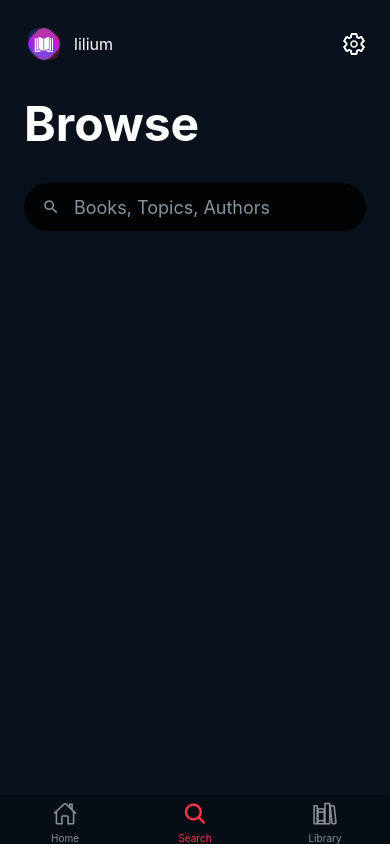
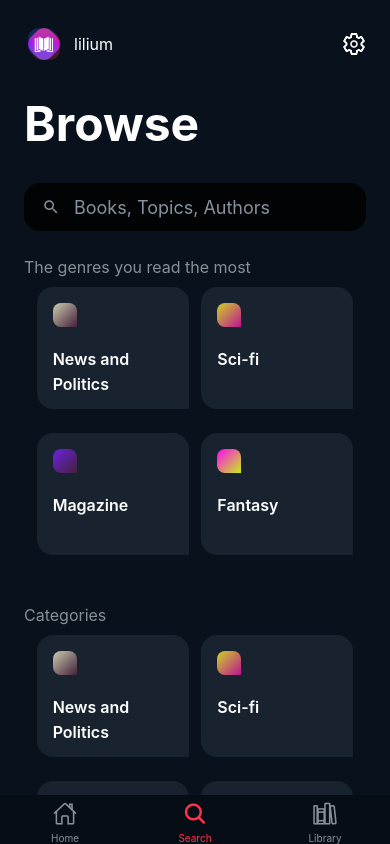
Before and after one commit to Ouzx/Lillium, a React Native app: screen / in a window 390 px wide. Built offline with nearby package versions, Linux system fonts and the light colour scheme.

Commit message:
Browse screen created

```diff
--- a/package.json
+++ b/package.json
@@ -14,6 +14,7 @@
     "@react-navigation/native-stack": "^6.2.5",
     "expo": "^43.0.0",
     "expo-cli": "^4.13.0",
+    "expo-linear-gradient": "~10.0.3",
     "expo-status-bar": "~1.1.0",
     "global": "^4.4.0",
     "react": "17.0.1",
--- /dev/null
+++ b/src/Demo/Genres.ts
@@ -0,0 +1,76 @@
+const Genres = [
+  {
+    title: "The genres you read the most",
+    key: "genres",
+    data: [
+      {
+        key: "x1",
+        name: "News and Politics",
+        colors: ["#CCCDAE", "#44203B"],
+      },
+      {
+        key: "11x",
+        name: "Sci-fi",
+        colors: ["#CDD424", "#BD1493"],
+      },
+      {
+        key: "12x",
+        name: "Magazine",
+        colors: ["#6C22E3", "#44203B"],
+      },
+      {
+        key: "13x",
+        name: "Fantasy",
+        colors: ["#FF07F5", "#C5F114"],
+      },
+    ],
+  },
+  {
+    title: "Categories",
+    key: "categories",
+    data: [
+      {
+        key: "1y",
+        name: "News and Politics",
+        colors: ["#CCCDAE", "#44203B"],
+      },
+      {
+        key: "1gy",
+        name: "Sci-fi",
+        colors: ["#CDD424", "#BD1493"],
+      },
+      {
+        key: "1yvvf",
+        name: "Magazine",
+        colors: ["#6C22E3", "#44203B"],
+      },
+      {
+        key: "1yevxc",
+        name: "Fantasy",
+        colors: ["#FF07F5", "#C5F114"],
+      },
+      {
+        key: "1yvvcxxd",
+        name: "News and Politics1",
+        colors: ["#CCCDAE", "#44203B"],
+      },
+      {
+        key: "1vxcvxcvxcvyc",
+        name: "Sci-fi1",
+        colors: ["#CDD424", "#BD1493"],
+      },
+      {
+        key: "1bvxcvxcbnnvby",
+        name: "Magazine1",
+        colors: ["#6C22E3", "#44203B"],
+      },
+      {
+        key: "1ayghjghjy",
+        name: "Fantasy",
+        colors: ["#FF07F5", "#C5F114"],
+      },
+    ],
+  },
+];
+
+export { Genres };
--- a/src/Demo/index.ts
+++ b/src/Demo/index.ts
@@ -1,4 +1,5 @@
 import { BG, DATA } from "./slides";
 import { BOOKS, DETAIL } from "./BookList";
+import { Genres } from "./Genres";
 
-export { BG, DATA, BOOKS, DETAIL };
+export { BG, DATA, BOOKS, DETAIL, Genres };
--- /dev/null
+++ b/src/Main/Genre.tsx
@@ -0,0 +1,60 @@
+import React from "react";
+import { StyleSheet, Text, TouchableOpacity, ViewStyle } from "react-native";
+import { LinearGradient } from "expo-linear-gradient";
+
+import { Colors, Numbers } from "../utils";
+
+interface Props {
+  id: string;
+  name: string;
+  colors: string[];
+  onPress?: () => void;
+  containerStyle?: ViewStyle | ViewStyle[];
+}
+
+const Genre = (props: Props) => {
+  return (
+    <TouchableOpacity
+      key={props.id}
+      style={[styles.square, props.containerStyle]}
+      onPress={props.onPress}
+    >
+      <LinearGradient
+        style={styles.innerSquare}
+        start={{ x: 0.1, y: 0.1 }}
+        end={{ x: 1.0, y: 1.0 }}
+        colors={props.colors}
+      />
+      <Text style={styles.text}>{props.name}</Text>
+    </TouchableOpacity>
+  );
+};
+
+export default Genre;
+
+const styles = StyleSheet.create({
+  innerSquare: {
+    width: 24,
+    height: 24,
+    backgroundColor: "#fff",
+    borderBottomLeftRadius: 8,
+    borderTopLeftRadius: 8,
+    borderTopRightRadius: 8,
+  },
+  text: {
+    paddingTop: 20,
+    fontSize: 16,
+    width: 120,
+    color: Colors.active,
+    lineHeight: 25,
+    fontWeight: "600",
+  },
+  square: {
+    borderBottomLeftRadius: Numbers.radius.S,
+    borderTopLeftRadius: Numbers.radius.S,
+    borderTopRightRadius: Numbers.radius.S,
+    backgroundColor: Colors.secondaryBG,
+    height: 122,
+    padding: 16,
+  },
+});
--- /dev/null
+++ b/src/Main/GenreList.tsx
@@ -0,0 +1,53 @@
+import React from "react";
+import { StyleSheet, Text, View, ViewStyle } from "react-native";
+
+import Genre from "./Genre";
+import { Styles, Numbers } from "../utils";
+
+interface Props {
+  listData: any[];
+  listName: string;
+  containerStyle?: ViewStyle | ViewStyle[];
+}
+
+const GenreList = (props: Props) => {
+  const Creator = () => {
+    const a = props.listData.map((item: any, _: number) => {
+      return (
+        <View key={item.key}>
+          <Genre
+            id={item.key}
+            name={item.name}
+            colors={item.colors}
+            containerStyle={styles.renderItemStyle}
+          />
+        </View>
+      );
+    });
+    return a;
+  };
+
+  return (
+    <View style={styles.container}>
+      <Text style={[Styles.comment, styles.titleStyle]}>{props.listName}</Text>
+      <View
+        style={{
+          flexWrap: "wrap",
+          flexDirection: "row",
+          justifyContent: "space-evenly",
+          alignItems: "center",
+        }}
+      >
+        {Creator()}
+      </View>
+    </View>
+  );
+};
+
+export default GenreList;
+
+const styles = StyleSheet.create({
+  container: { marginTop: Numbers.margin.S },
+  renderItemStyle: { marginBottom: Numbers.margin.M },
+  titleStyle: { marginVertical: Numbers.margin.XS },
+});
--- a/src/Main/SearchBar.tsx
+++ b/src/Main/SearchBar.tsx
@@ -1,4 +1,4 @@
-import React, { useState } from "react";
+import React from "react";
 import { StyleSheet } from "react-native";
 
 import { SearchBar as SB } from "react-native-elements";
@@ -39,7 +39,7 @@ const styles = StyleSheet.create({
   },
   searchBarInputContainer: {
     backgroundColor: Colors.secondaryDark,
-    borderRadius: Numbers.radius.M,
+    borderRadius: Numbers.radius.S,
     paddingLeft: Numbers.padding.XXS,
   },
 });
--- a/src/Main/SearchScreen.tsx
+++ b/src/Main/SearchScreen.tsx
@@ -1,7 +1,10 @@
 import React, { useState } from "react";
-import { StyleSheet, Text, View, ScrollView } from "react-native";
+import { Text, View, ScrollView, StyleSheet } from "react-native";
 
+import GenreList from "./GenreList";
 import SearchBar from "./SearchBar";
+
+import { Genres } from "../Demo";
 
 import { Container, Logo } from "../Shared";
 import { Styles, Numbers } from "../utils";
@@ -11,16 +14,25 @@ const SearchScreen = () => {
 
   return (
     <Container>
-      <View style={{ padding: Numbers.padding.S }}>
-        <ScrollView showsVerticalScrollIndicator={false}>
-          <Logo />
-          <Text style={Styles.h1}>Browse</Text>
-          <SearchBar search={search} setSearch={setSearch} />
-        </ScrollView>
-      </View>
-      <Text></Text>
+      <ScrollView showsVerticalScrollIndicator={false}>
+        <View style={styles.container}>
+          <View>
+            <Logo />
+            <Text style={Styles.h1}>Browse</Text>
+            <SearchBar search={search} setSearch={setSearch} />
+          </View>
+          <GenreList listData={Genres[0].data} listName={Genres[0].title} />
+          <GenreList listData={Genres[1].data} listName={Genres[1].title} />
+        </View>
+      </ScrollView>
     </Container>
   );
 };
 
+const styles = StyleSheet.create({
+  container: {
+    padding: Numbers.padding.S,
+  },
+});
+
 export default SearchScreen;
--- a/src/Shared/Components/Container.tsx
+++ b/src/Shared/Components/Container.tsx
@@ -1,18 +1,18 @@
 import React from "react";
-import { SafeAreaView, StatusBar, ScrollView } from "react-native";
+import { SafeAreaView, StatusBar, ViewStyle } from "react-native";
 import { Styles, Colors } from "../../utils";
 
 interface Props {
   children?: React.ReactNode;
-  safeArea?: boolean;
+  style?: ViewStyle | ViewStyle[];
 }
 
 // TODO: Make safeareview optional
-const Container = ({ children, safeArea }: Props) => {
+const Container = ({ children, style }: Props) => {
   return (
-    <SafeAreaView style={Styles.container}>
+    <SafeAreaView style={[Styles.container, style]}>
       <StatusBar barStyle="light-content" backgroundColor={Colors.mainBG} />
-      <ScrollView showsVerticalScrollIndicator={false}>{children}</ScrollView>
+      {children}
     </SafeAreaView>
   );
 };
--- a/src/utils/Theme.ts
+++ b/src/utils/Theme.ts
@@ -3,6 +3,7 @@ import { StyleSheet } from "react-native";
 enum Colors {
   primary = "#3369FF",
   mainBG = "#09121C",
+  secondaryBG = "#19232F",
   dark = "#070D15",
   nonActive = "#898F97",
   active = "#FFF",
```
Also changed, not shown: 1 other file (tests, documents, lock files or other folders).
